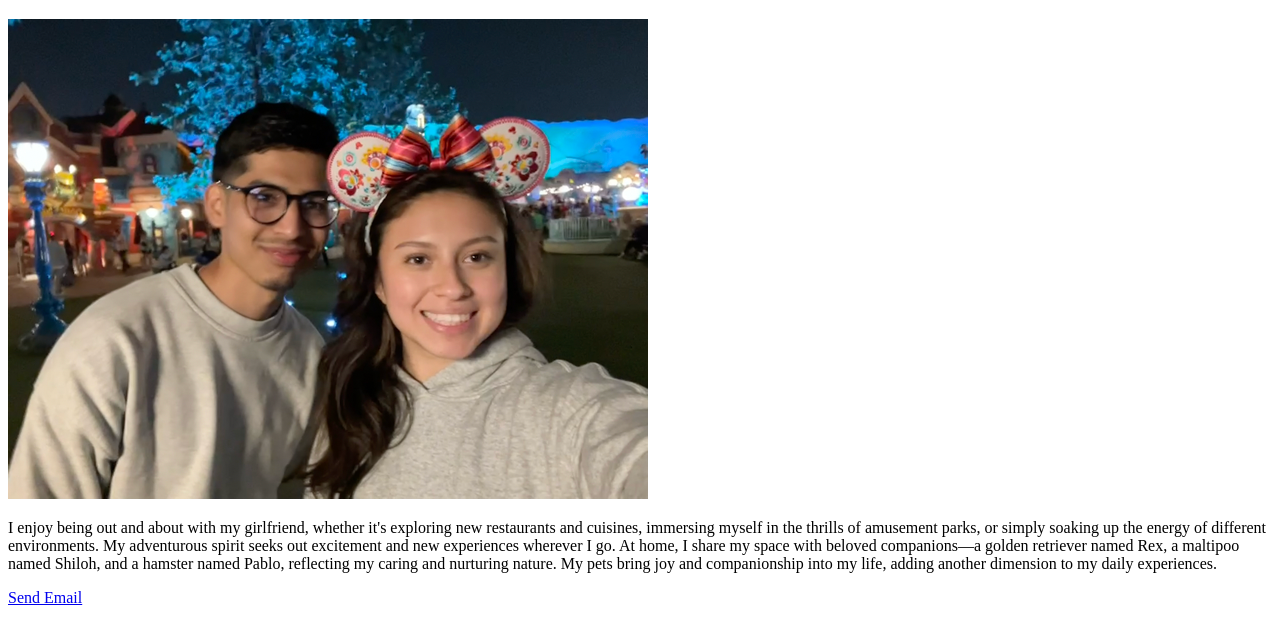
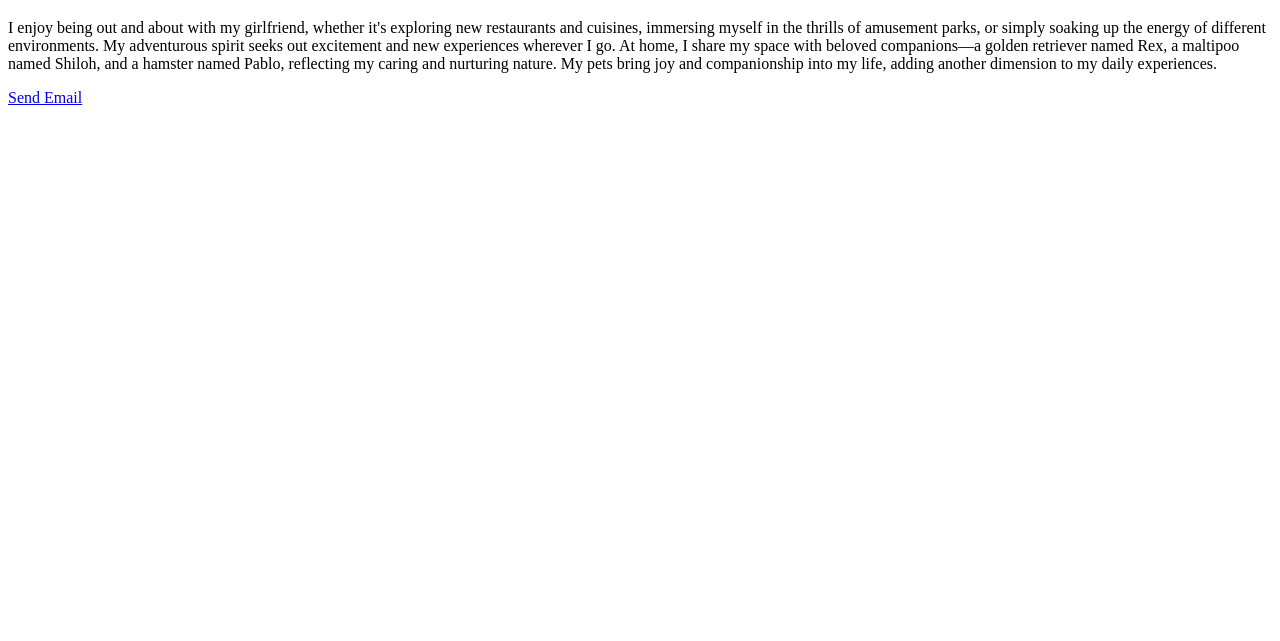
Before and after one commit to ozzyRosales/rosales_digitalTimeCapsule, a plain HTML site: page index.html in a window 1280 px wide. Shown: the part 87-728 px from the top of the page. Drawn offline with Linux system fonts and the light colour scheme.

Commit message:
Update index.html

```diff
--- a/index.html
+++ b/index.html
@@ -11,7 +11,7 @@
 </head>
     <body>
         <h1>Oscar Rosales</h1>
-            <img src="img/Disney_pic_of_me.png">
+
             <p>I enjoy being out and about with my girlfriend, whether it's exploring new
             restaurants and cuisines, immersing myself in the thrills of amusement parks,
             or simply soaking up the energy of different environments. My adventurous spirit
```
